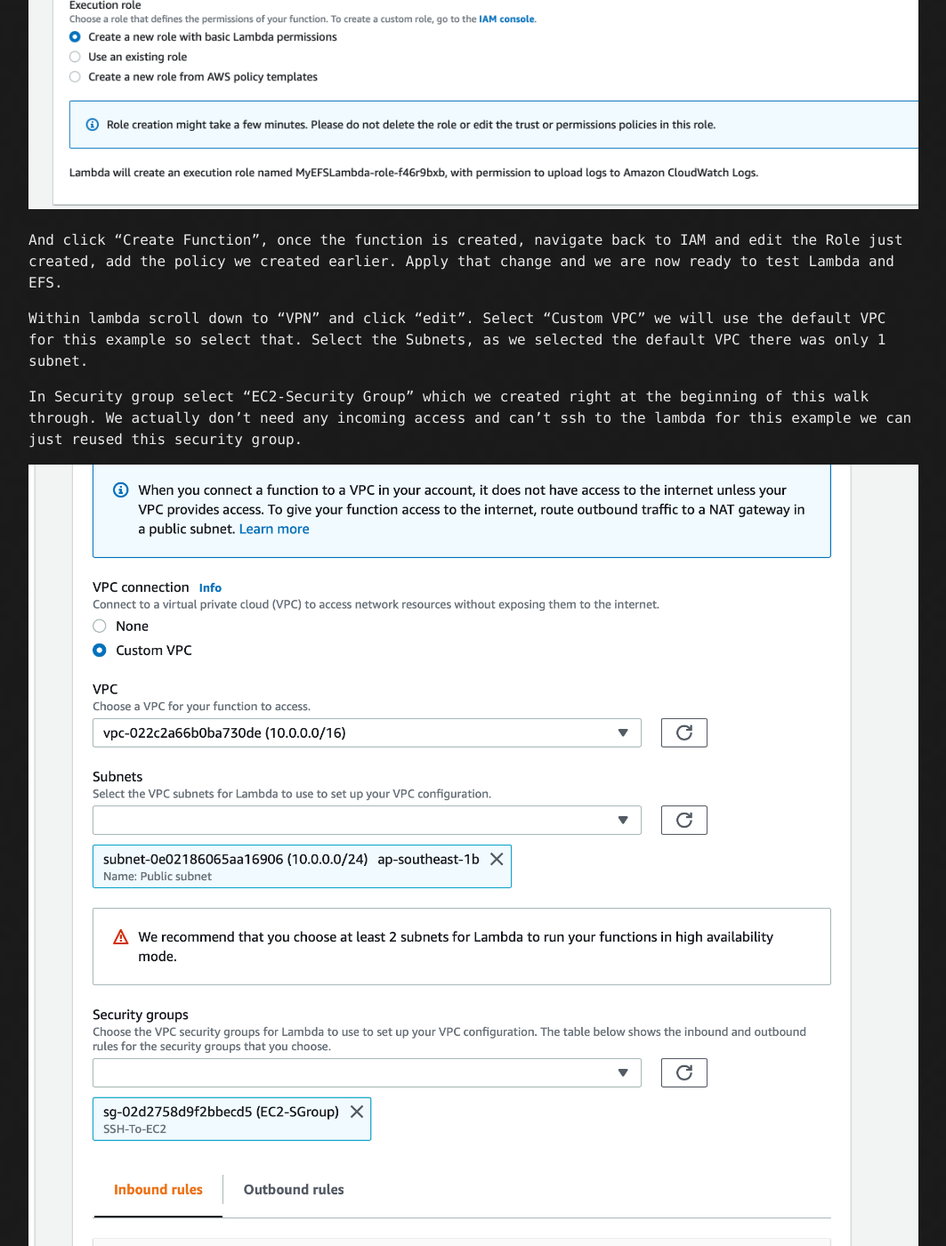
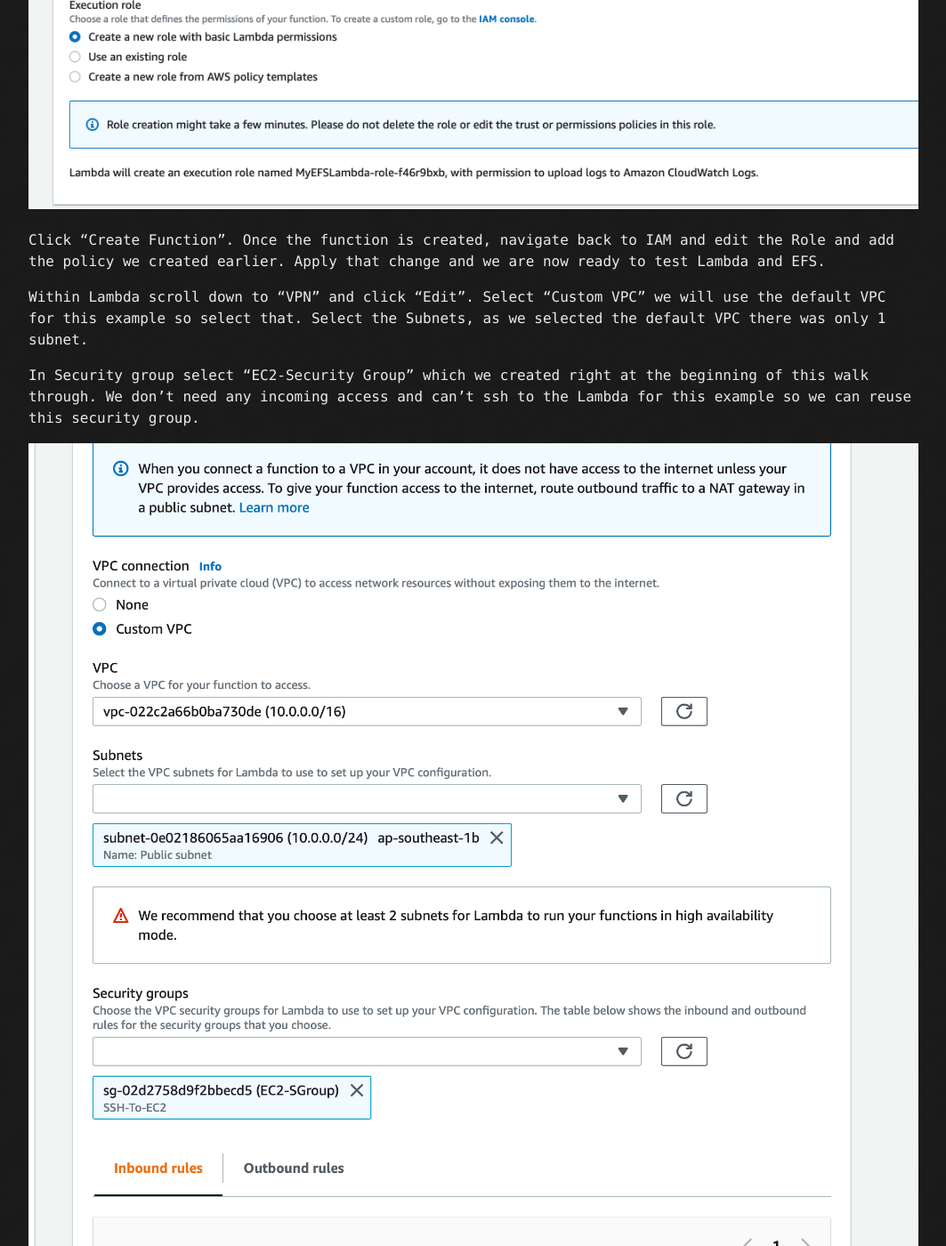
Before and after one commit to kukielp/sample-blog, a Jekyll site: the page built from _posts/2020-06-11-EFS-LAMBDA-EC2.md, in a window 1280 px wide and 1400 px high, scrolled down 10043 px. Shown: the whole window at 89% size, without its empty margins (108-1171 px from the left). Built offline with Jekyll 4.4.1, drawn with Linux system fonts in a browser that asks for light colours; a script that is not in the unit is left out; some of the changed text lies outside the part shown.

Commit message:
Update 2020-06-11-EFS-LAMBDA-EC2.md

`````diff
--- a/_posts/2020-06-11-EFS-LAMBDA-EC2.md
+++ b/_posts/2020-06-11-EFS-LAMBDA-EC2.md
@@ -58,9 +58,9 @@ You can find the IP address by viewing the information panel at:
 https://ap-southeast-2.console.aws.amazon.com/ec2/v2/home?region=ap-southeast-2#Instances:sort=instanceId
 ```
 
-Once you can ssh to the ec2 instance we are ready to create the Elastic File System.
+Once you can ssh to the EC2 instance we are ready to create the Elastic File System.
 
-Now that we have a security group and EC2 instance, we want to allow the ec2 instance to connect to EFS, we will create a security group for this purpose.
+Now that we have a security group and EC2 instance, we want to allow the EC2 instance to connect to EFS, we will create a security group for this purpose.
 
 Again navigate to:
 
@@ -68,7 +68,7 @@ Again navigate to:
 https://ap-southeast-2.console.aws.amazon.com/ec2/v2/home?region=ap-southeast-2#SecurityGroups:
 ```
 
-Click "Create security Group" and fill in the details as so.  The source is the security group we created for access to the EC2 instance, so type "EC2-SGroup" and select that item.
+Click "Create Security Group" and fill in the details as so.  The source is the security group we created for access to the EC2 instance, so type "EC2-SGroup" and select that item.
 
 ![Diagram](/assets/post/2020-06-11-EFS-LAMBDA-EC2/sg2.png "Diagram")
 
@@ -138,22 +138,22 @@ We are now ready to Create a Lambda function and mount EFS.  We will need to pla
 }
 ````
 
-Navigate in the console to lambda and begin and select Create new function, name the Lambda function and select
+Navigate in the console to Lambda and select "Create new Function", name the Lambda function then select
 "Use default bootstrap" and "Create a new role with basic Lambda permissions"
 
 ![Diagram](/assets/post/2020-06-11-EFS-LAMBDA-EC2/lambda.png "Diagram")
 
-And click "Create Function", once the function is created, navigate back to IAM and edit the Role just created, add the policy we created earlier.  Apply that change and we are now ready to test Lambda and EFS.
+Click "Create Function". Once the function is created, navigate back to IAM and edit the Role and add the policy we created earlier.  Apply that change and we are now ready to test Lambda and EFS.
 
-Within lambda scroll down to "VPN" and click "edit".  Select "Custom VPC" we will use the default VPC for this example so select that.  Select the Subnets, as we selected the default VPC there was only 1 subnet.
+Within Lambda scroll down to "VPN" and click "Edit".  Select "Custom VPC" we will use the default VPC for this example so select that.  Select the Subnets, as we selected the default VPC there was only 1 subnet.
 
-In Security group select "EC2-Security Group" which we created right at the beginning of this walk through.  We actually don't need any incoming access and can't ssh to the lambda for this example we can just reused this security group.
+In Security group select "EC2-Security Group" which we created right at the beginning of this walk through.  We don't need any incoming access and can't ssh to the Lambda for this example so we can reuse this security group.
 
 ![Diagram](/assets/post/2020-06-11-EFS-LAMBDA-EC2/vpc.png "Diagram")
 
-Then click Save, this may take a few seconds to save.
+Then click "Save", this may take a few seconds.
 
-Next we will connect the EFS.  On the main Lamba page scroll down and click "Add File system".
+Next we will connect the EFS.  On the main Lambda page scroll down and click "Add File System".
 
 ![Diagram](/assets/post/2020-06-11-EFS-LAMBDA-EC2/file.png "Diagram")
 
@@ -202,7 +202,7 @@ ls -la
 
 ![Diagram](/assets/post/2020-06-11-EFS-LAMBDA-EC2/bin.png "Diagram")
 
-Great, we can see files and write to EFS, the files are available to both lambda and ec2.  Lets quickly just read the contents of the "some_file.txt"
+Great, we can see files and write to EFS, the files are available to both lambda and EC2.  Let's quickly read the contents of "some_file.txt"
 
 Remove all the code in hello.sh and replace with:
 
`````
Also changed, not shown: other parts of _posts/2020-06-11-EFS-LAMBDA-EC2.md (+11 -11 lines).
